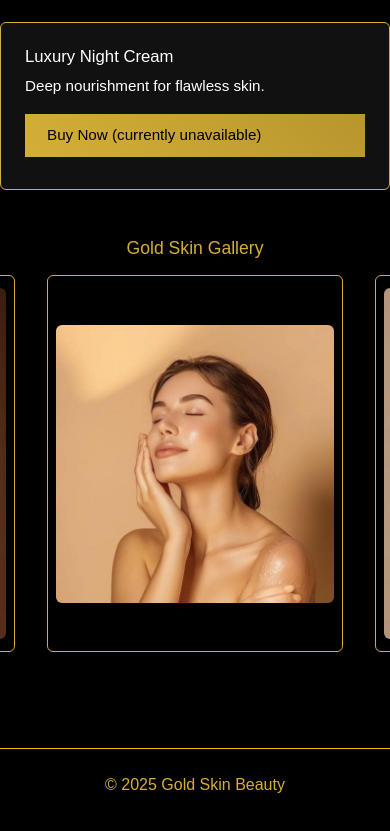
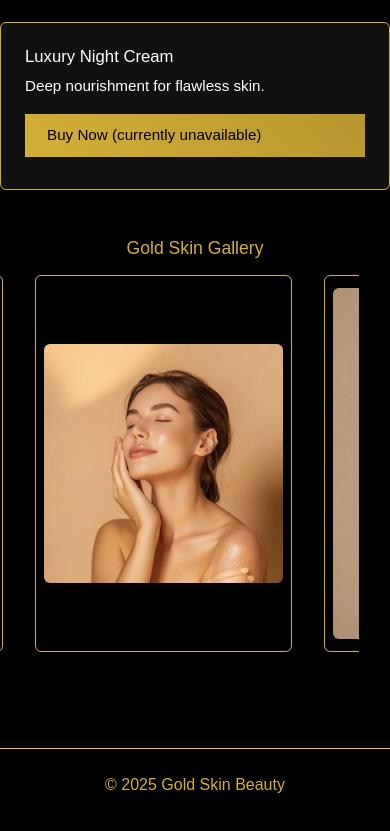
Before and after one commit to pranamika1234/blog, a Next.js app in the folder skincare-blog/: page / in a window 390 px wide. Shown: the part 1627-2458 px from the top of the page. Built offline with nearby package versions, Linux system fonts and the light colour scheme.

Commit message:
Fix: navbar dropdown visibility in mobile and gallery leftmost image scroll

```diff
--- a/skincare-blog/pages/styles/luxury.css
+++ b/skincare-blog/pages/styles/luxury.css
@@ -13,16 +13,17 @@
     -webkit-overflow-scrolling: touch;
     scrollbar-width: thin;
     width: 100vw;
-    margin-left: 0;
-    margin-right: 0;
-    padding-left: 0;
-    padding-right: 0;
+    margin-left: -8vw;
+    margin-right: -8vw;
+    padding-left: 8vw;
+    padding-right: 8vw;
+    box-sizing: border-box;
   }
   .row.g-3.justify-content-center > .col-6,
   .row.g-3.justify-content-center > .col-6.col-sm-4,
   .row.g-3.justify-content-center > .col-6.col-sm-4.col-md-3.col-lg-2 {
-    min-width: 80vw;
-    max-width: 80vw;
+    min-width: 70vw;
+    max-width: 70vw;
     flex: 0 0 auto;
     margin-bottom: 0;
   }
--- a/skincare-blog/src/components/Navbar.jsx
+++ b/skincare-blog/src/components/Navbar.jsx
@@ -1,9 +1,10 @@
-import { useState, useEffect } from "react";
+import { useState, useEffect, useRef } from "react";
 import Link from "next/link";
 
 export default function Navbar() {
   const [showMenu, setShowMenu] = useState(false);
   const [isMobile, setIsMobile] = useState(false);
+  const navRef = useRef();
 
   useEffect(() => {
     const checkMobile = () => setIsMobile(window.innerWidth <= 600);
@@ -11,6 +12,12 @@ export default function Navbar() {
     window.addEventListener("resize", checkMobile);
     return () => window.removeEventListener("resize", checkMobile);
   }, []);
+
+  useEffect(() => {
+    if (showMenu && navRef.current) {
+      navRef.current.scrollIntoView({ behavior: "smooth" });
+    }
+  }, [showMenu]);
 
   return (
     <nav className="navbar navbar-dark bg-black navbar-expand-lg px-4" style={{ position: "relative" }}>
@@ -26,7 +33,23 @@ export default function Navbar() {
           &#9776;
         </button>
       )}
-      <ul className={`navbar-nav ms-auto${isMobile ? (showMenu ? " show" : "") : ""}`}>
+      <ul
+        ref={navRef}
+        className={`navbar-nav ms-auto${isMobile ? (showMenu ? " show" : "") : ""}`}
+        style={
+          isMobile
+            ? {
+                position: "absolute",
+                top: "100%",
+                left: 0,
+                right: 0,
+                background: "#000",
+                zIndex: 1000,
+                boxShadow: "0 2px 8px rgba(0,0,0,0.15)",
+              }
+            : {}
+        }
+      >
         <li className="nav-item">
           <Link className="nav-link gold-text" href="/">
             Skincare Routine
```
